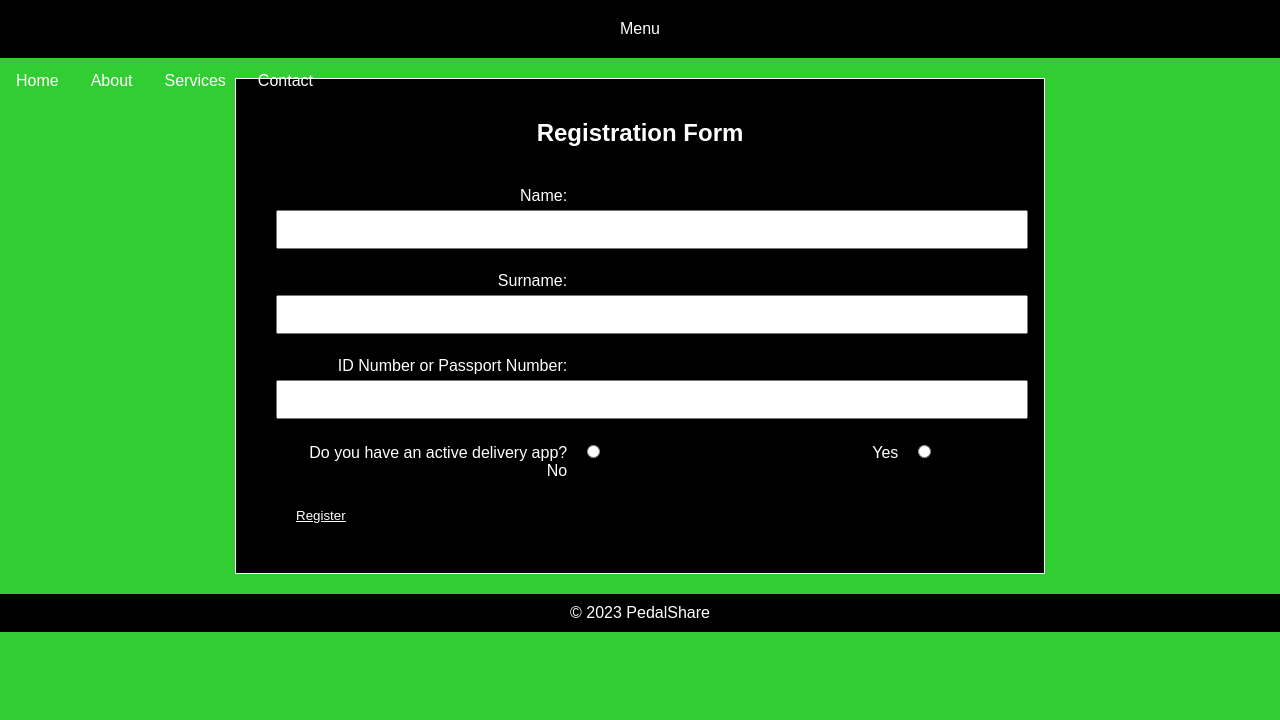
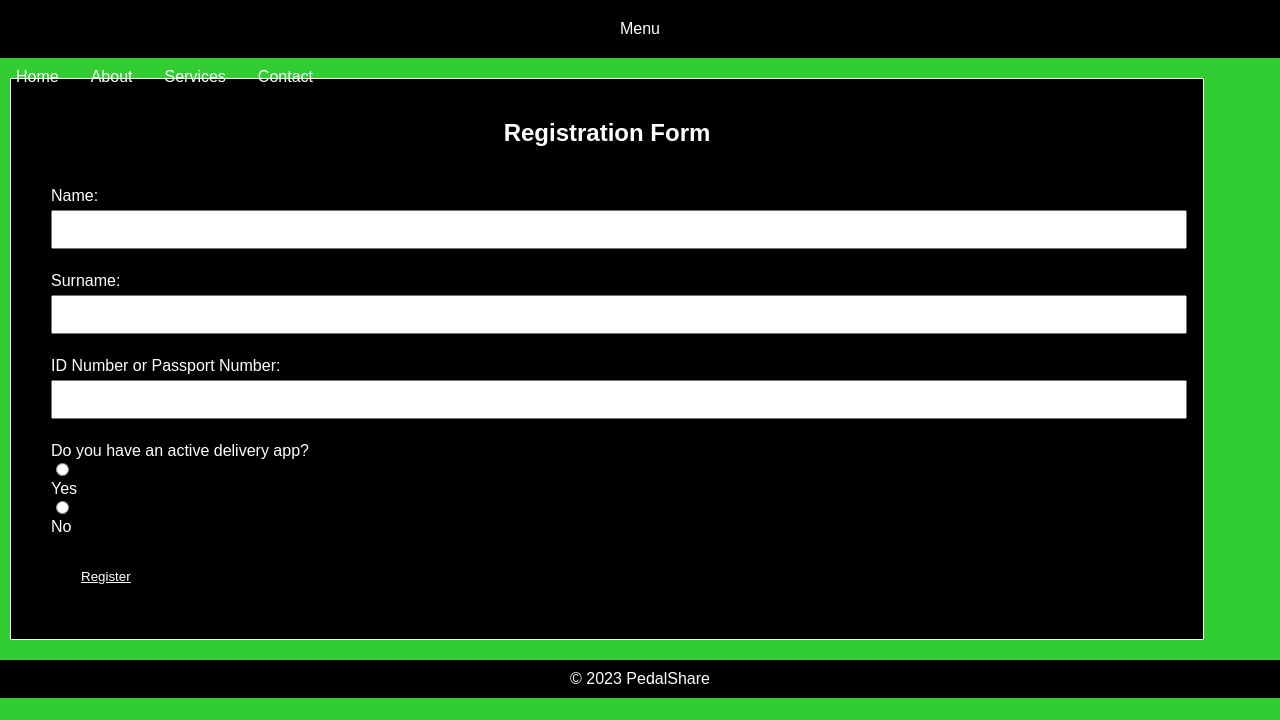
Before and after one commit to BevanMkhabele/KidsWithBursaries.github.io, a plain HTML site: page registration.html in a window 1280 px wide. Both pictures are taken after a click on the element "Menu". Shown: the part 80-800 px from the top of the page. Drawn offline with Linux system fonts and the light colour scheme.

Commit message:
Update registration.html

```diff
--- a/registration.html
+++ b/registration.html
@@ -1,6 +1,7 @@
 <!DOCTYPE html>
 <html>
 <head>
+    <meta name="viewport" content="width=device-width, initial-scale=1.0"> <!-- Added viewport meta tag for responsive design -->
     <style>
         body {
             font-family: Arial, sans-serif;
@@ -30,7 +31,7 @@
             display: block;
             color: white;
             text-align: center;
-            padding: 14px 16px;
+            padding: 10px 16px; /* Reduced padding for better mobile view */
             text-decoration: none;
         }
 
@@ -62,8 +63,8 @@
             background-color: black;
             color: white;
             padding: 20px;
-            margin: 20px auto;
-            width: 60%;
+            margin: 20px 10px; /* Added some margin for better mobile spacing */
+            width: 90%; /* Increased width for better mobile view */
         }
 
         .registration-form {
@@ -80,9 +81,9 @@
         .registration-form label {
             color: white;
             display: inline-block;
-            text-align: right;
-            width: 40%;
-            margin-right: 10px;
+            text-align: left;
+            width: 100%;
+            margin-right: 0;
         }
 
         .radio-label {
@@ -94,7 +95,7 @@
         .register-button button {
             background-color: black;
             color: white;
-            padding: 10px 20px;
+            padding: 15px 30px; /* Larger button size for mobile */
             border: none;
             cursor: pointer;
             text-decoration: underline;
@@ -113,7 +114,9 @@
         @media (max-width: 768px) {
             .navbar a {
                 float: none;
-                display: block;
+            }
+
+            .navbar {
                 text-align: center;
             }
 
@@ -132,7 +135,7 @@
     </header>
 
     <div class="navbar" id="navbar">
-        <a href="index.html">Home</a> <!-- Updated the href attribute to open index.html -->
+        <a href="index.html">Home</a>
         <a href="#about">About</a>
         <a href="#services">Services</a>
         <a href="#contact">Contact</a>
```
